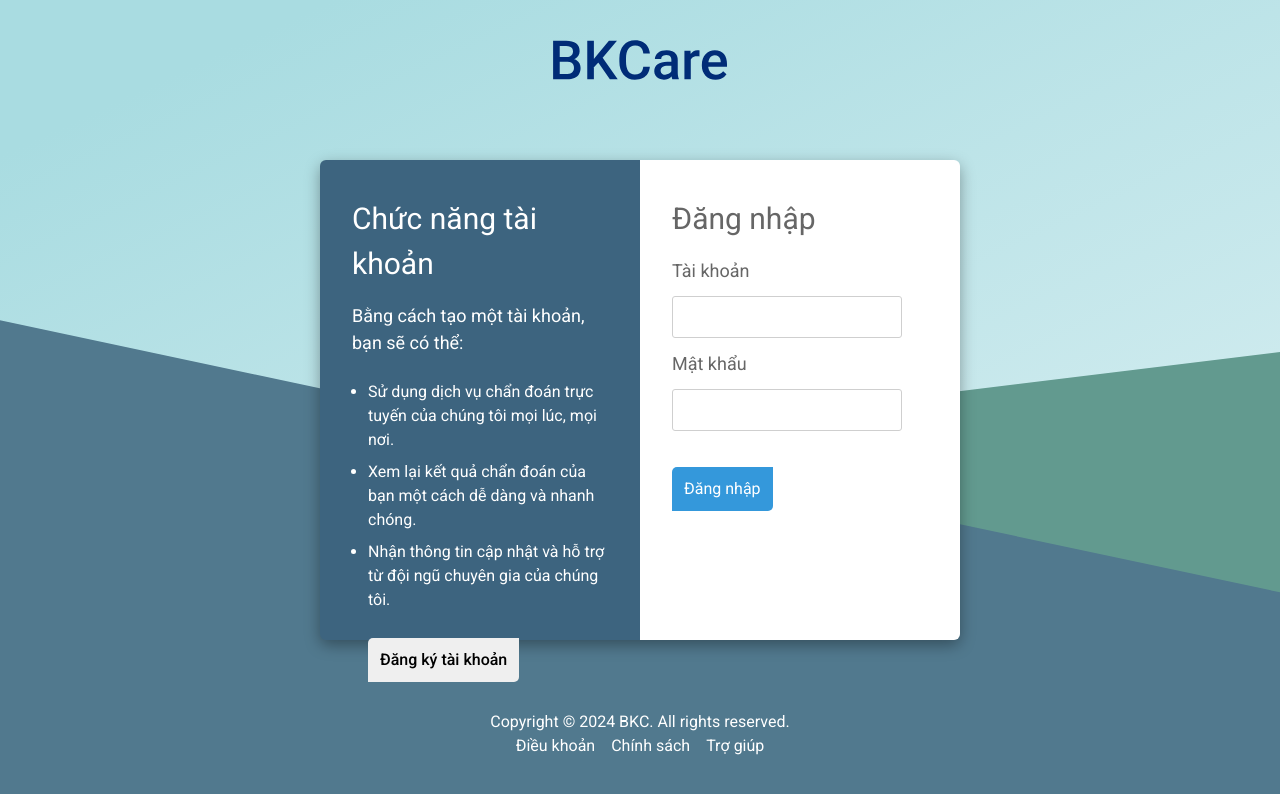
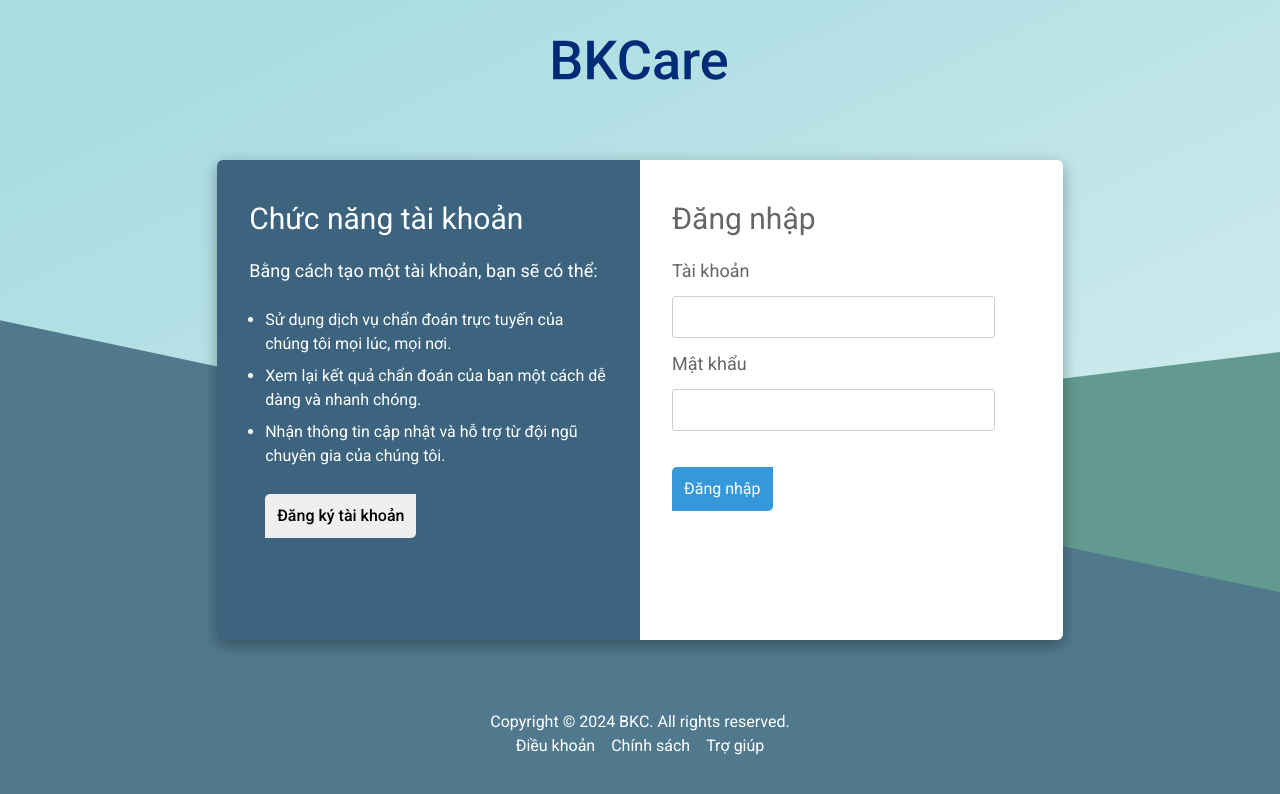
Before and after one commit to tkzero789/Hospital, a React (Create React App) app in the folder client/: page /test-signin in a window 1280 px wide. Shown: the top 794 px of the page. Built offline with nearby package versions, Linux system fonts and the light colour scheme.

Commit message:
signin-box vw vh changes

```diff
--- a/client/src/css/styles.css
+++ b/client/src/css/styles.css
@@ -1142,8 +1142,8 @@
 
 .signin-box {
   display: flex;
-  width: 50vw;
-  height: 60vh;
+  min-width: 50vw;
+  min-height: 60vh;
   border-radius: 8px;
   box-shadow: rgba(0, 0, 0, 0.35) 0px 5px 15px;
 }
```
